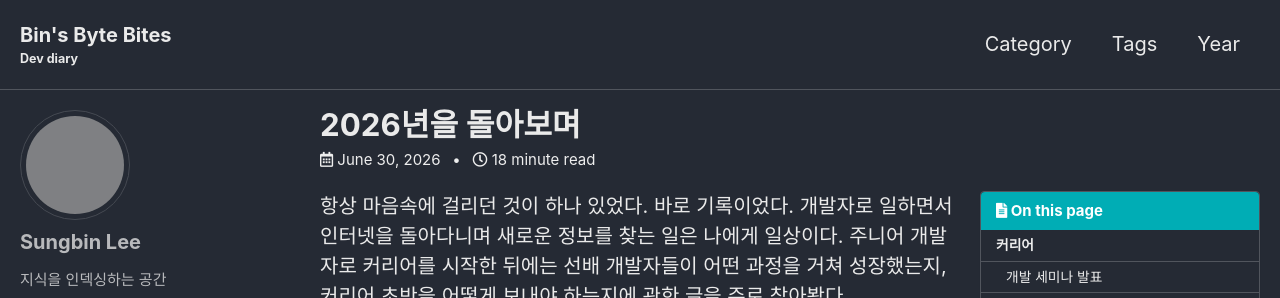
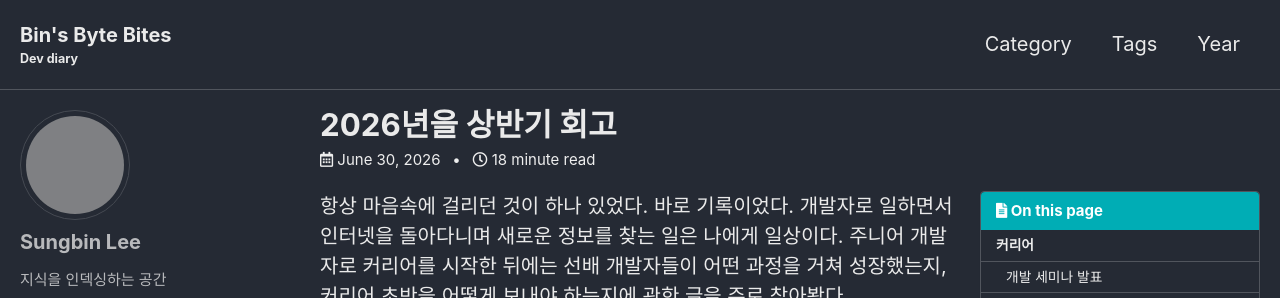
Before and after one commit to sungbinlee/tech.sungbinlee.dev, a Jekyll site: the page built from _posts/Journey/2026-06-30-2026-상반기-회고.md, in a window 1280 px wide and 900 px high. Shown: the top 298 px of the window. Built offline with Jekyll 4.4.1, drawn with Linux system fonts in a browser that asks for light colours; cached includes are drawn as plain includes; comment, search, counter and statistics services are not loaded; grey boxes are pictures that could not be loaded.

Commit message:
제목 수정

```diff
--- a/_posts/Journey/2026-06-30-2026-상반기-회고.md
+++ b/_posts/Journey/2026-06-30-2026-상반기-회고.md
@@ -1,5 +1,5 @@
 ---
-title: "2026년을 돌아보며"
+title: "2026년을 상반기 회고"
 categories:
   - Journey
 tags:
```
